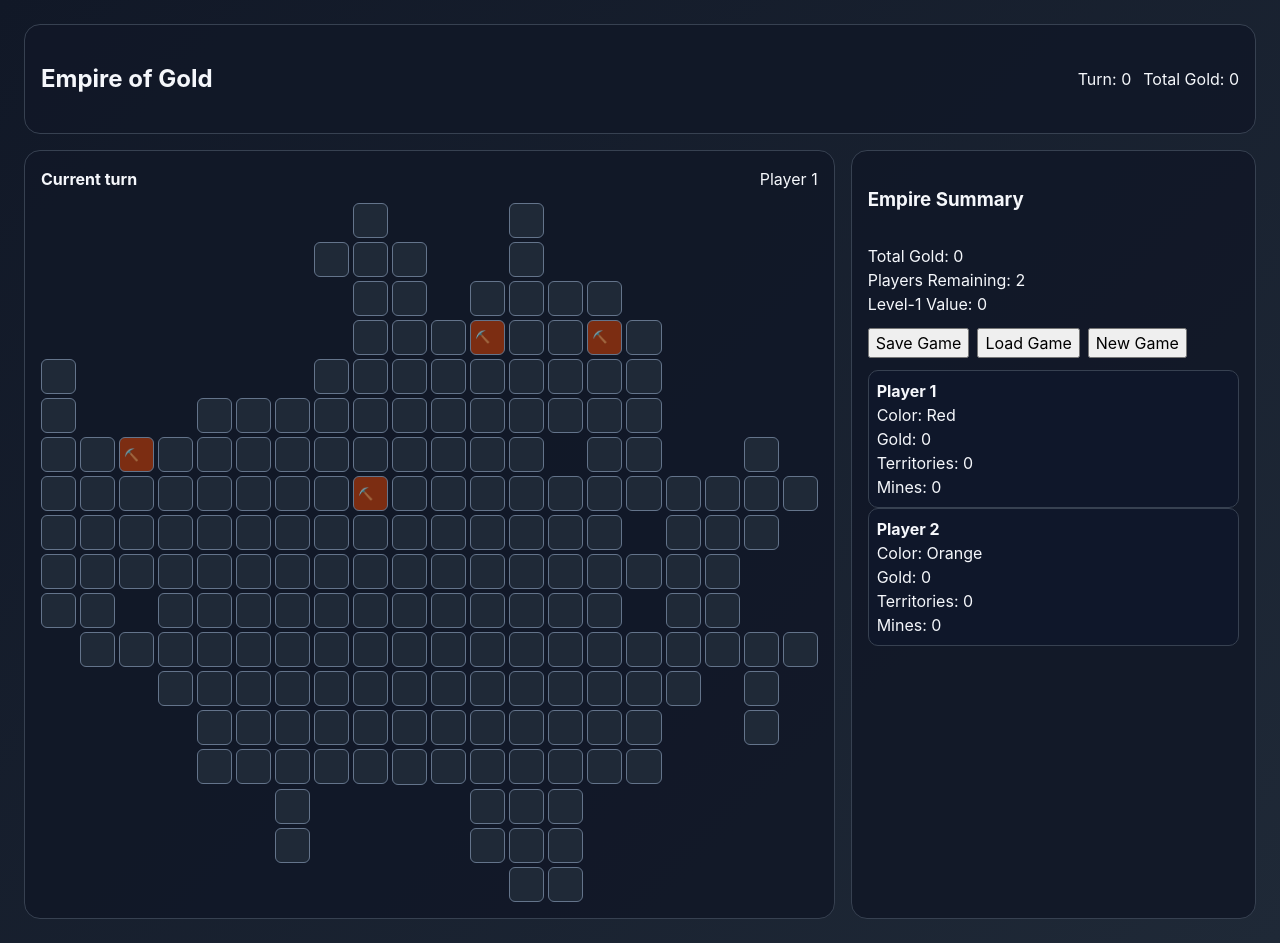
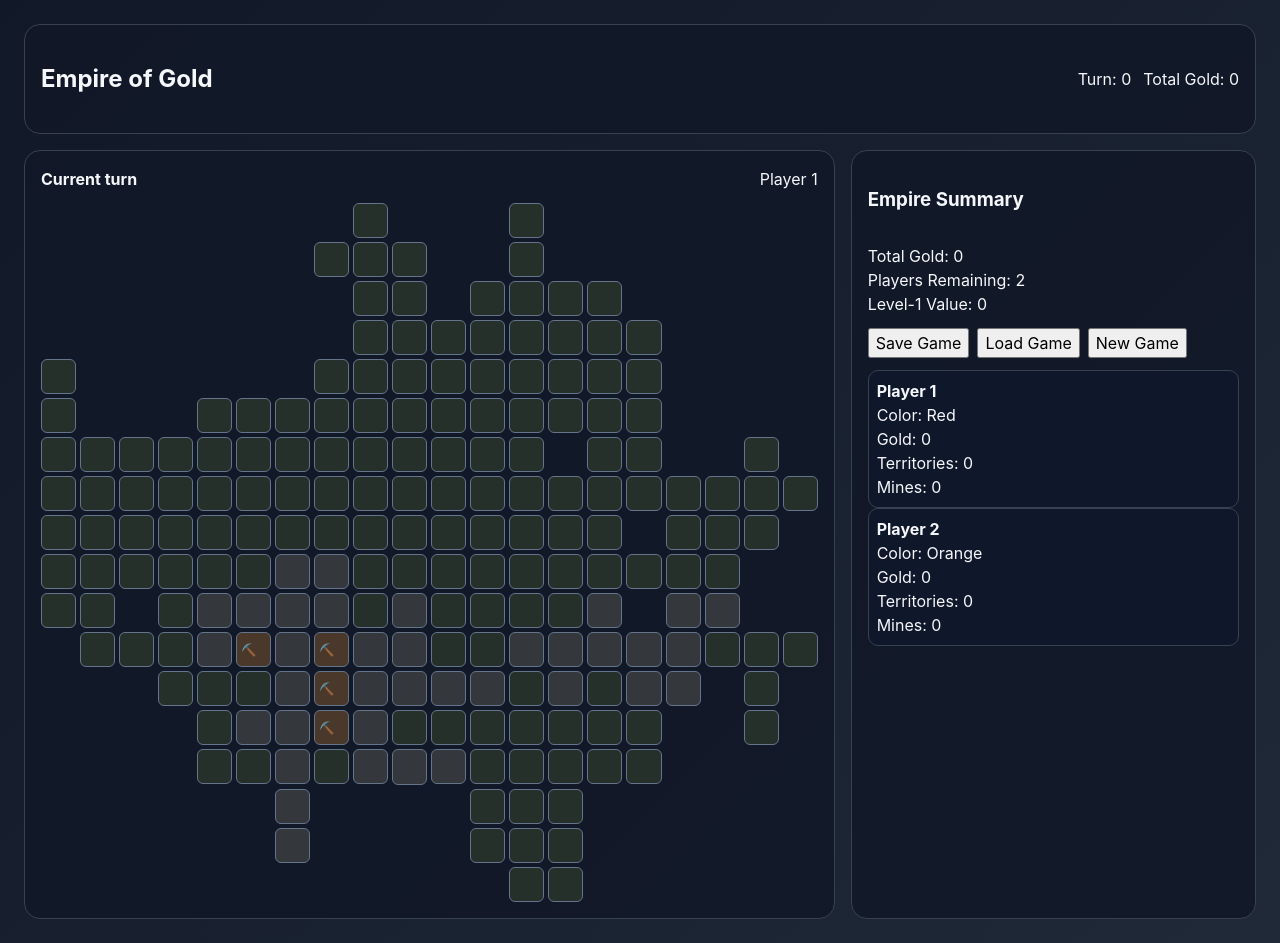
Before and after one commit to dmcote-1991/Empires, a React (Vite) app: page / in a window 1280 px wide. Both pictures are taken after a click on the button "Start Game". Built offline with nearby package versions, Linux system fonts and the light colour scheme.

Commit message:
Add mountain biome

```diff
--- a/src/engine/game.ts
+++ b/src/engine/game.ts
@@ -12,7 +12,19 @@ export const createInitialGameState = (options: {
 }): GameState => {
   const rng = options.rng ?? Math.random;
   const board = generateBoard(options.territoryCount, rng);
-  const mineTerritoryIds = placeMines(board.territories, options.mineCount, rng);
+
+  generateMountainBiomes(
+    board.territories,
+    options.mineCount,
+    rng
+  );
+
+  const mineTerritoryIds = placeMines(
+    board.territories,
+    options.mineCount,
+    rng
+  );
+
   const territories = board.territories.map((territory) => {
     const isMine = mineTerritoryIds.includes(territory.id);
     return {
@@ -603,6 +615,7 @@ function generateBoard(territoryCount: number, rng: Rng): Board {
       level: 1,
       neighbors: [],
       isMine: false,
+      biome: 'field',
     });
   }
 
@@ -744,16 +757,242 @@ function wouldCreateLongArm(
   return length >= 3;
 }
 
-function placeMines(territories: Territory[], mineCount: number, rng: Rng): string[] {
+const MAX_MOUNTAIN_PERCENT = 0.30;
+const MIN_MOUNTAIN_PERCENT = 0.20;
+const MAX_MOUNTAIN_ATTEMPTS = 20;
+
+function generateMountainBiomes(
+  territories: Territory[],
+  mineCount: number,
+  rng: Rng
+): void {
+  if (territories.length === 0) {
+    return;
+  }
+
+  const targetMountainCount = Math.max(
+    Math.ceil(territories.length * MIN_MOUNTAIN_PERCENT),
+    mineCount * 5
+  );
+
+  const maxMountainCount = Math.floor(
+    territories.length * MAX_MOUNTAIN_PERCENT
+  );
+
+  const mountainTarget = Math.min(
+    targetMountainCount,
+    maxMountainCount
+  );
+
+  for (let attempt = 0; attempt < MAX_MOUNTAIN_ATTEMPTS; attempt += 1) {
+    for (const territory of territories) {
+      territory.biome = 'field';
+    }
+
+    const mountainIds = new Set<string>();
+
+    const rangeCount = Math.max(
+      2,
+      Math.min(4, Math.ceil(territories.length / 250))
+    );
+
+    // Pick random starting points.
+    const shuffled = [...territories];
+
+    for (let index = shuffled.length - 1; index > 0; index -= 1) {
+      const randomIndex = Math.floor(rng() * (index + 1));
+
+      [shuffled[index], shuffled[randomIndex]] = [
+        shuffled[randomIndex],
+        shuffled[index],
+      ];
+    }
+
+    for (let index = 0; index < rangeCount; index += 1) {
+      mountainIds.add(shuffled[index].id);
+    }
+
+    while (mountainIds.size < mountainTarget) {
+      const frontier = territories.filter(
+        (territory) =>
+          !mountainIds.has(territory.id) &&
+          territory.neighbors.some((neighborId) =>
+            mountainIds.has(neighborId)
+          )
+      );
+
+      if (frontier.length === 0) {
+        break;
+      }
+
+      const scored = frontier.map((territory) => {
+        const mountainNeighbors =
+          territory.neighbors.filter((neighborId) =>
+            mountainIds.has(neighborId)
+          ).length;
+
+        let score = rng();
+
+        /*
+        * Prefer 2-3 mountain neighbors.
+        *
+        * One neighbor extends the range too aggressively.
+        * Four+ neighbors usually means we're filling a hole
+        * and creating a rectangular shape.
+        */
+        if (mountainNeighbors === 1) {
+          score -= 4.5;
+        } else if (mountainNeighbors === 2) {
+          score += 6;
+        } else if (mountainNeighbors === 3) {
+          score += 4.5;
+        } else if (mountainNeighbors >= 4) {
+          score += 3;
+        }
+
+        return {
+          territory,
+          score,
+        };
+      });
+
+      scored.sort((a, b) => b.score - a.score);
+
+      /*
+      * Choose randomly from the strongest candidates.
+      * This keeps the edge irregular without creating
+      * lots of holes inside the mountain range.
+      */
+      const candidateCount = Math.min(
+        90,
+        scored.length
+      );
+
+      const selected =
+        scored[
+          Math.floor(rng() * candidateCount)
+        ].territory;
+
+      mountainIds.add(selected.id);
+    }
+
+    for (const territory of territories) {
+      if (mountainIds.has(territory.id)) {
+        territory.biome = 'mountain';
+      }
+    }
+
+    const mineCandidates = territories.filter(
+      (territory) =>
+        territory.biome === 'mountain' &&
+        countMountainNeighbors(
+          territory,
+          territories
+        ) >= 3
+    );
+
+    if (mineCandidates.length >= mineCount) {
+      return;
+    }
+  }
+
+  expandMountainsForMines(
+    territories,
+    mineCount
+  );
+}
+
+
+function countMountainNeighbors(
+  territory: Territory,
+  territories: Territory[]
+): number {
+  return territory.neighbors.filter((neighborId) => {
+    const neighbor = territories.find(
+      (entry) => entry.id === neighborId
+    );
+
+    return neighbor?.biome === 'mountain';
+  }).length;
+}
+
+
+function expandMountainsForMines(
+  territories: Territory[],
+  mineCount: number
+): void {
+  while (
+    territories.filter(
+      (territory) =>
+        territory.biome === 'mountain' &&
+        countMountainNeighbors(territory, territories) >= 3
+    ).length < mineCount
+  ) {
+    const candidate = territories
+      .filter((territory) => territory.biome === 'field')
+      .sort((a, b) => {
+        const aMountainNeighbors = countMountainNeighbors(
+          a,
+          territories
+        );
+
+        const bMountainNeighbors = countMountainNeighbors(
+          b,
+          territories
+        );
+
+        return bMountainNeighbors - aMountainNeighbors;
+      })[0];
+
+    if (!candidate) {
+      break;
+    }
+
+    candidate.biome = 'mountain';
+  }
+}
+
+function placeMines(
+  territories: Territory[],
+  mineCount: number,
+  rng: Rng
+): string[] {
   const mineTerritoryIds: string[] = [];
-  const candidateTerritories = territories.filter((territory) => territory.neighbors.length >= 2);
-  while (mineTerritoryIds.length < mineCount && candidateTerritories.length > 0) {
-    const randomIndex = Math.floor(rng() * candidateTerritories.length);
-    const selected = candidateTerritories[randomIndex];
-    if (!mineTerritoryIds.includes(selected.id)) {
-      mineTerritoryIds.push(selected.id);
+
+  const candidateTerritories = territories.filter(
+    (territory) =>
+      territory.biome === 'mountain' &&
+      countMountainNeighbors(territory, territories) >= 3
+  );
+
+  // Shuffle candidates.
+  for (
+    let index = candidateTerritories.length - 1;
+    index > 0;
+    index -= 1
+  ) {
+    const randomIndex = Math.floor(
+      rng() * (index + 1)
+    );
+
+    [
+      candidateTerritories[index],
+      candidateTerritories[randomIndex],
+    ] = [
+      candidateTerritories[randomIndex],
+      candidateTerritories[index],
+    ];
+  }
+
+  for (
+    const territory of candidateTerritories
+  ) {
+    if (mineTerritoryIds.length >= mineCount) {
+      break;
     }
-    candidateTerritories.splice(randomIndex, 1);
+
+    mineTerritoryIds.push(territory.id);
   }
+
   return mineTerritoryIds;
 }
--- a/src/styles.css
+++ b/src/styles.css
@@ -26,8 +26,34 @@ button { cursor: pointer; }
 .board-panel { display: flex; flex-direction: column; gap: 12px; }
 .board-toolbar { display: flex; justify-content: space-between; }
 .board-grid { display: grid; gap: 4px; }.tile { min-height: 32px; border: 1px solid #64748b; border-radius: 6px; padding: 4px; display: flex; justify-content: space-between; align-items: center; font-size: 0.75rem; background: #1f2937; color: #f9fafb; }
-.tile.mine { background: #7c2d12; }
-.tile.owned { font-weight: 700; }
+.tile {
+  min-height: 32px;
+  border: 1px solid #64748b;
+  border-radius: 6px;
+  padding: 4px;
+  display: flex;
+  justify-content: space-between;
+  align-items: center;
+  font-size: 0.75rem;
+  background: #1f2937;
+  color: #f9fafb;
+}
+
+.tile.field {
+  background: #26302a;
+}
+
+.tile.mountain {
+  background: #34383d;
+}
+
+.tile.mine {
+  background: #4a382b;
+}
+
+.tile.owned {
+  font-weight: 700;
+}
 .tile:hover { transform: translateY(-1px); }
 .sidebar { display: flex; flex-direction: column; gap: 12px; }
 .button-row { display: flex; flex-wrap: wrap; gap: 8px; }
--- a/src/types/index.ts
+++ b/src/types/index.ts
@@ -20,6 +20,7 @@ export interface Territory {
   level: number;
   neighbors: string[];
   isMine: boolean;
+  biome: 'field' | 'mountain';
 }
 
 export interface Mine {
--- a/src/ui/BoardView.tsx
+++ b/src/ui/BoardView.tsx
@@ -43,9 +43,11 @@ export function BoardView({
     return (
       <div key={territory.id} className="tile-wrapper">
         <button
-          className={`tile ${territory.isMine ? 'mine' : ''} ${
-            territory.owner ? 'owned' : ''
-          } ${selectedTerritoryId === territory.id ? 'selected' : ''}`}
+          className={`tile ${territory.biome} ${
+            territory.isMine ? 'mine' : ''
+          } ${territory.owner ? 'owned' : ''} ${
+            selectedTerritoryId === territory.id ? 'selected' : ''
+          }`}
           style={{
             borderColor: owner
               ? colorMap[owner.color]
```
